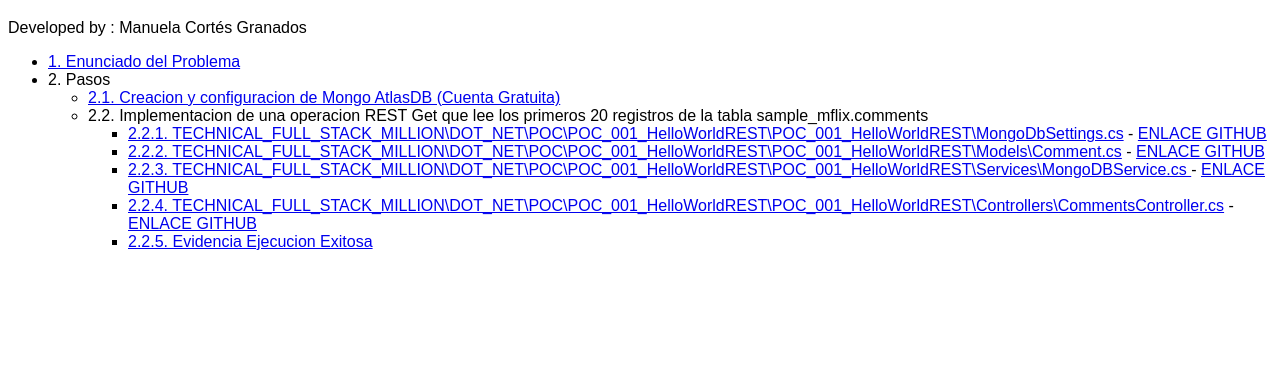
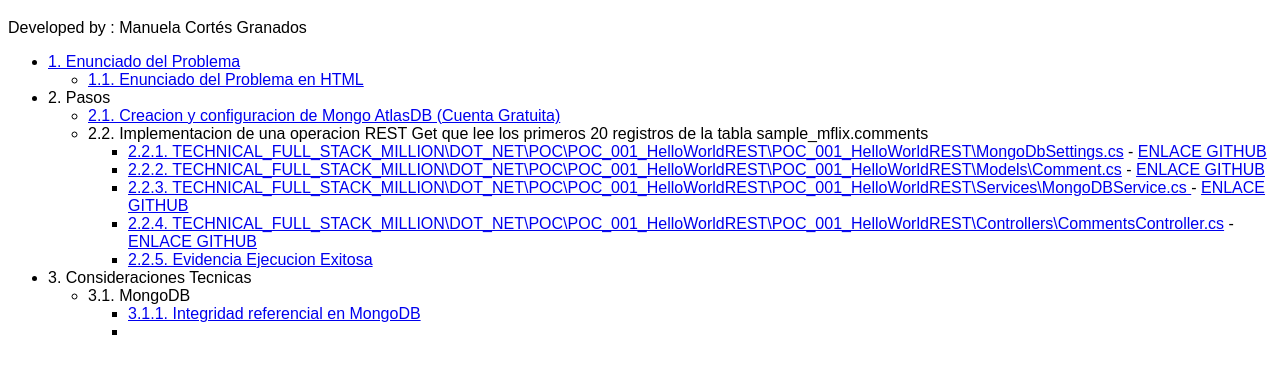
Before and after one commit to mcortesgranados/TECHNICAL_FULL_STACK_MILLION, a plain HTML site: page docs/index.html in a window 1280 px wide. Shown: the part 61-434 px from the top of the page. Drawn offline with Linux system fonts and the light colour scheme.

Commit message:
Se sube enlace documentación técnica

```diff
--- a/docs/index.html
+++ b/docs/index.html
@@ -14,7 +14,11 @@
 <h1 class="style1">TECHNICAL TEST | SR FULLSTACK DEVELOPER</h1>
 <p class="style1">Developed by : Manuela Cortés Granados</p>
 <ul class="style1">
-  <li><a href="TECHNICAL TEST FULLSTACK _ MILLION.docx.pdf" target="_blank">1. Enunciado del Problema</a></li>
+  <li><a href="TECHNICAL TEST FULLSTACK _ MILLION.docx.pdf" target="_blank">1. Enunciado del Problema</a>
+    <ul>
+      <li><a href="01_01.html" target="_blank">1.1. Enunciado del Problema en HTML</a></li>
+    </ul>
+  </li>
   <li>2. Pasos
     <ul>
       <li><a href="02_01.html" target="_blank">2.1. Creacion y configuracion de Mongo AtlasDB (Cuenta Gratuita)</a></li>
@@ -29,6 +33,16 @@
       </li>
     </ul>
   </li>
+  <li>3. Consideraciones Tecnicas
+    <ul>
+      <li>3.1. MongoDB
+        <ul>
+          <li><a href="03_01_01.html" target="_blank">3.1.1. Integridad referencial en MongoDB</a></li>
+          <li></li>
+        </ul>
+      </li>
+    </ul>
+  </li>
 </ul>
 </body>
 </html>
```
